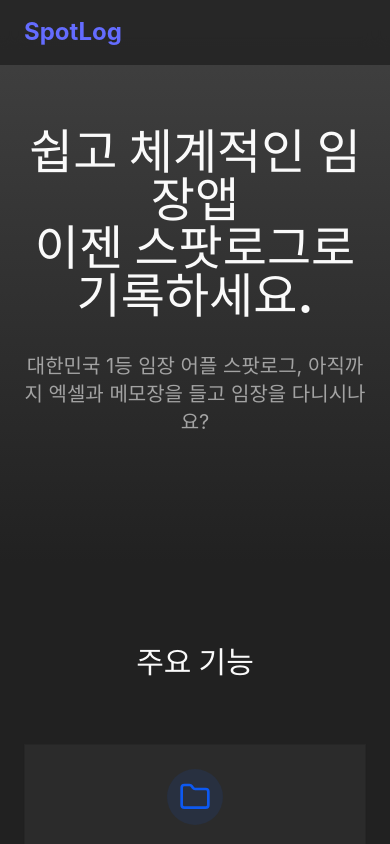
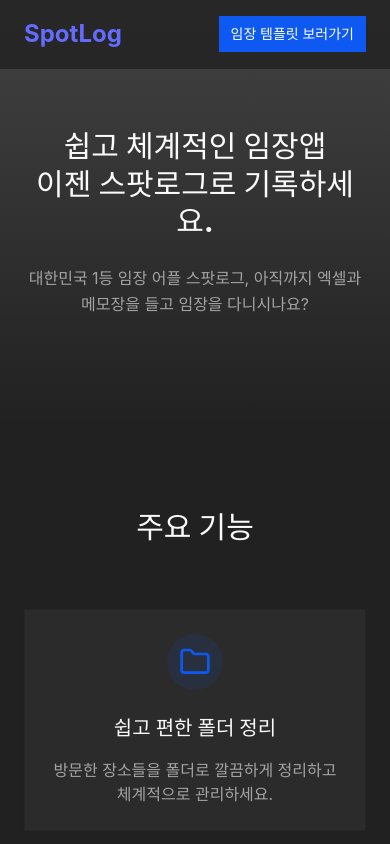
Before and after one commit to Gyeony95/Spot-Log-Web, a React (Vite) app: page / in a window 390 px wide. Shown: the top 844 px of the page. Built offline with nearby package versions, Linux system fonts and the light colour scheme.

Commit message:
feat : 일부 스타일 수정

```diff
--- a/src/components/landing/HeroSection.tsx
+++ b/src/components/landing/HeroSection.tsx
@@ -4,10 +4,10 @@ export function HeroSection() {
   return (
     <section className="pt-32 pb-20 bg-gradient-to-b from-gray-800 to-gray-900">
       <div className="w-full px-6 text-center">
-        <h1 className="text-5xl md:text-6xl font-bold mb-8">
-        쉽고 체계적인 임장앱<br/>이젠 스팟로그로 기록하세요.
+        <h1 className="text-3xl sm:text-4xl md:text-5xl lg:text-6xl font-bold mb-6 md:mb-8 leading-tight">
+          쉽고 체계적인 임장앱<br/>이젠 스팟로그로 기록하세요.
         </h1>
-        <p className="text-xl text-muted-foreground mb-12 max-w-2xl mx-auto">
+        <p className="text-base sm:text-lg md:text-xl text-muted-foreground mb-8 md:mb-12 max-w-2xl mx-auto leading-relaxed">
           대한민국 1등 임장 어플 스팟로그, 아직까지 엑셀과 메모장을 들고 임장을 다니시나요?
         </p>
         <div className="flex justify-center space-x-4">
--- a/src/components/landing/Navigation.tsx
+++ b/src/components/landing/Navigation.tsx
@@ -7,9 +7,14 @@ export function Navigation() {
       <div className="w-full px-6 py-4">
         <div className="flex items-center justify-between">
           <Link to="/" className="text-2xl font-bold">SpotLog</Link>
-          <div className="hidden md:flex space-x-8">
-            <Button asChild>
-              <Link to="/templates">템플릿 보러가기</Link>
+          <div className="flex space-x-4">
+            {/* 모바일용 버튼 */}
+            <Button asChild size="sm" className="md:hidden">
+              <Link to="/templates">임장 템플릿 보러가기</Link>
+            </Button>
+            {/* 데스크톱용 버튼 */}
+            <Button asChild className="hidden md:flex">
+              <Link to="/templates">임장 템플릿 보러가기</Link>
             </Button>
           </div>
         </div>
--- a/src/pages/templates/components/TemplateHeader.tsx
+++ b/src/pages/templates/components/TemplateHeader.tsx
@@ -9,7 +9,7 @@ export function TemplateHeader({ setIsSidebarOpen }: TemplateHeaderProps) {
     <header className="fixed top-0 left-0 right-0 h-14 bg-gray-900 border-b border-gray-800 z-40 md:hidden">
       <div className="h-full px-4 flex items-center">
         <button
-          className="p-2 text-gray-400 hover:text-gray-100"
+          className="p-2 text-gray-400 hover:text-gray-100 bg-gray-800/50 rounded-lg transition-colors"
           onClick={() => setIsSidebarOpen(true)}
         >
           <Menu className="w-6 h-6" />
```
